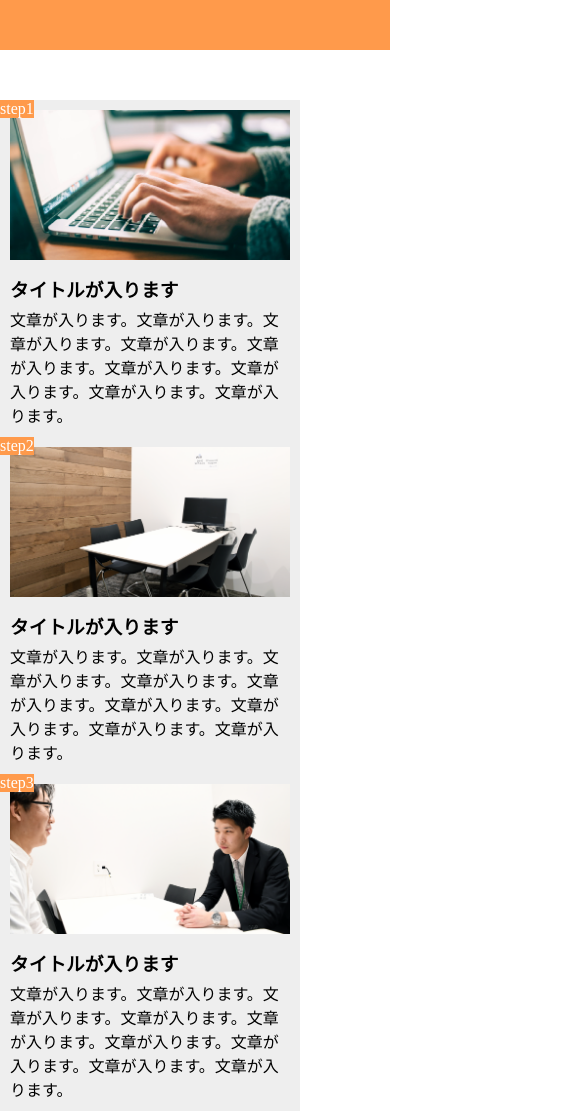
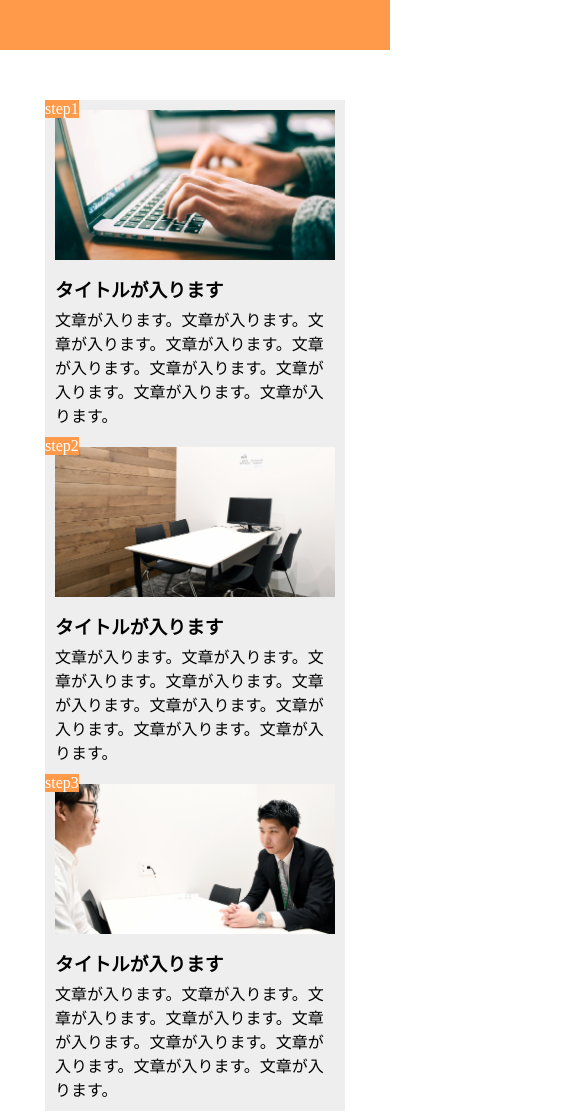
Before and after one commit to emblem333/task1, a plain HTML site: page index.html in a window 390 px wide. Shown: the top 1114 px of the page, 585 px wide, since content can reach past the window. Drawn offline with Linux system fonts and the light colour scheme.

Commit message:
[Add]step中央寄せ

```diff
--- a/style.css
+++ b/style.css
@@ -57,9 +57,13 @@ footer {
 }
 @media screen and (max-width:768px) {
   main {
+    width: 100%;
     display: block;
   }
-  /*header, .step {
-    width: 100%;
-  }*/
+  .step {
+    margin: 0 auto;
+  }
+  .step:last-child {
+  margin: 0 auto;
+  }
 }
```
